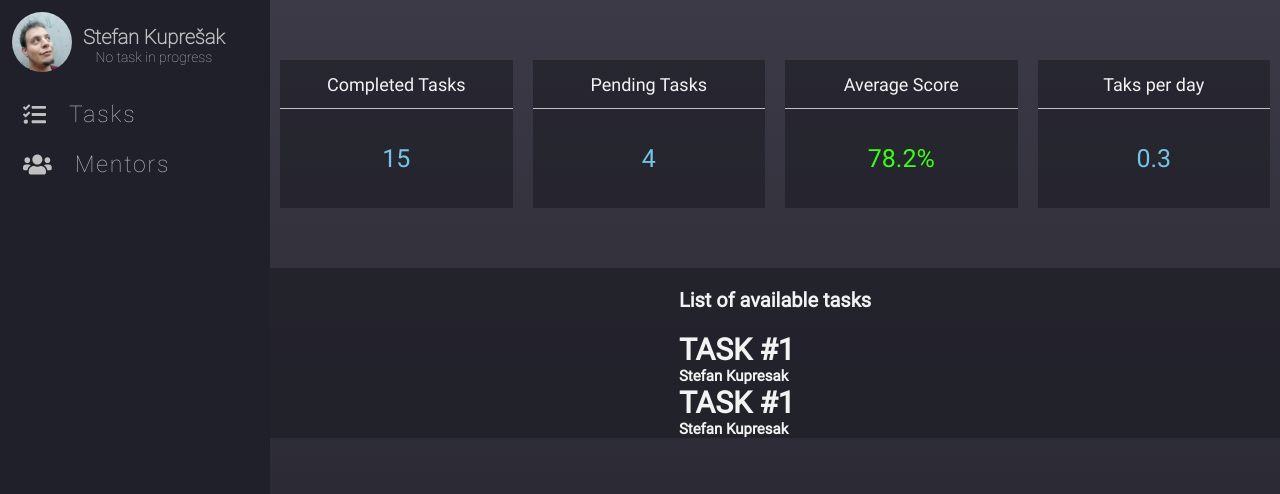
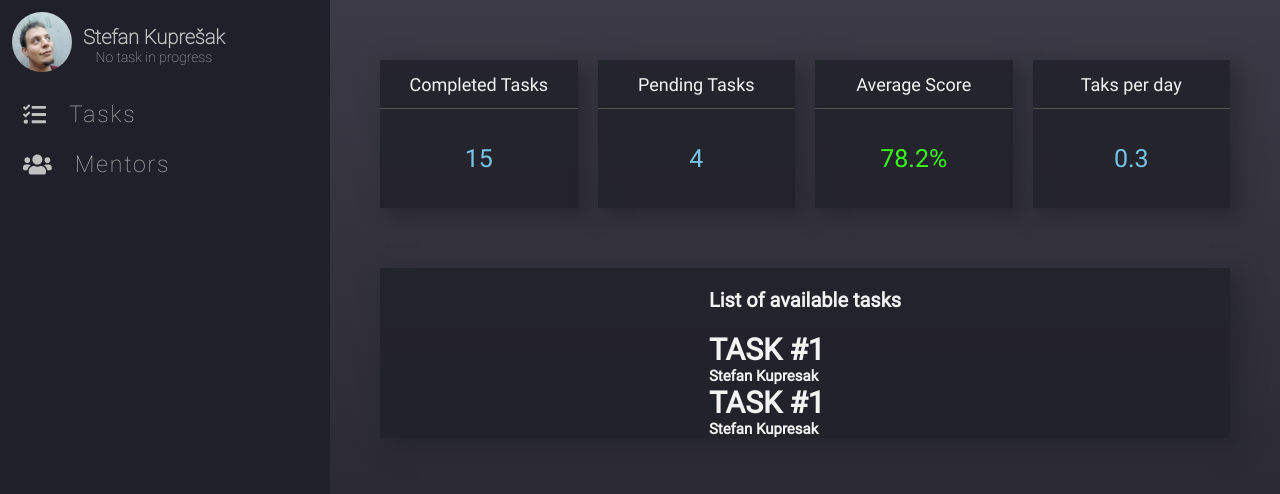
Before and after one commit to dev-cyprium/Timings, a React (Create React App) app: page /tasks in a window 1280 px wide. Shown: the top 494 px of the page. Built offline with nearby package versions, Linux system fonts and the light colour scheme.

Commit message:
fixed margins and added boxshadow to content

```diff
--- a/src/layout/navigation.css
+++ b/src/layout/navigation.css
@@ -1,6 +1,6 @@
 .Navigation-navbar {
   flex: 1 0 33%;
-  max-width: 27rem;
+  max-width: 33rem;
   font-size: 2.3rem;
   font-family: 'Roboto Thin';
   background: #20202a;
--- a/src/task/TaskPanel.js
+++ b/src/task/TaskPanel.js
@@ -10,7 +10,7 @@ const resolveClasses = (color) => {
 const TaskPanel = ({label, val, color = null}) => {
   const classList = resolveClasses(color);
   return (
-    <div className="TaskPanel">
+    <div className="TaskPanel background">
       <h3 className="TaskPanel__title">
         {label}
       </h3>
--- a/src/task/TaskView.js
+++ b/src/task/TaskView.js
@@ -22,14 +22,14 @@ const tasks = [
 class TaskView extends React.Component {
   render() {
     return (
-      <div>
+      <div className='content--main'>
         <div className="Panel">
           <TaskPanelInfo label="Completed Tasks" val="15"    color="neon-blue" />
           <TaskPanelInfo label="Pending Tasks"   val="4"     color="neon-blue" />
           <TaskPanelInfo label="Average Score"   val="78.2%" color="neon-green" />
           <TaskPanelInfo label="Taks per day"    val="0.3"   color="neon-blue" />
         </div>
-        <div className="Panel Panel--background">
+        <div className="Panel background">
           <TaskList tasks={tasks} />
         </div>
       </div>
--- a/src/task/tasks.css
+++ b/src/task/tasks.css
@@ -9,16 +9,24 @@
   color: rgb(243, 243, 243);
 }
 
-.Panel--background {
+.background {
   background:rgba(32, 32, 41, 0.8);
+  box-shadow: 8px 8px 20px 2px rgba(34, 34, 42, 0.6);
 }
 
 /* TaskPanel */
 
 .TaskPanel {
-  background:rgba(32, 32, 41, 0.7);
   flex: 1;
   margin: 1em;
+}
+
+.TaskPanel:first-child {
+  margin-left:0;
+}
+
+.TaskPanel:last-child {
+  margin-right:0;
 }
 
 .TaskPanel__title {
@@ -26,7 +34,7 @@
   font-weight: normal;
   text-align: center;
   padding: .75em;
-  border-bottom: 1px solid silver;
+  border-bottom: 1px solid #545353
 }
 
 .TaskPanel__completed {
@@ -57,3 +65,9 @@
 .Task__title--uppcase {
   text-transform: uppercase;
 }
+
+@media only screen and (max-width:1300px) {
+  .content--main {
+    margin: 0 5em;
+  }
+}
```
